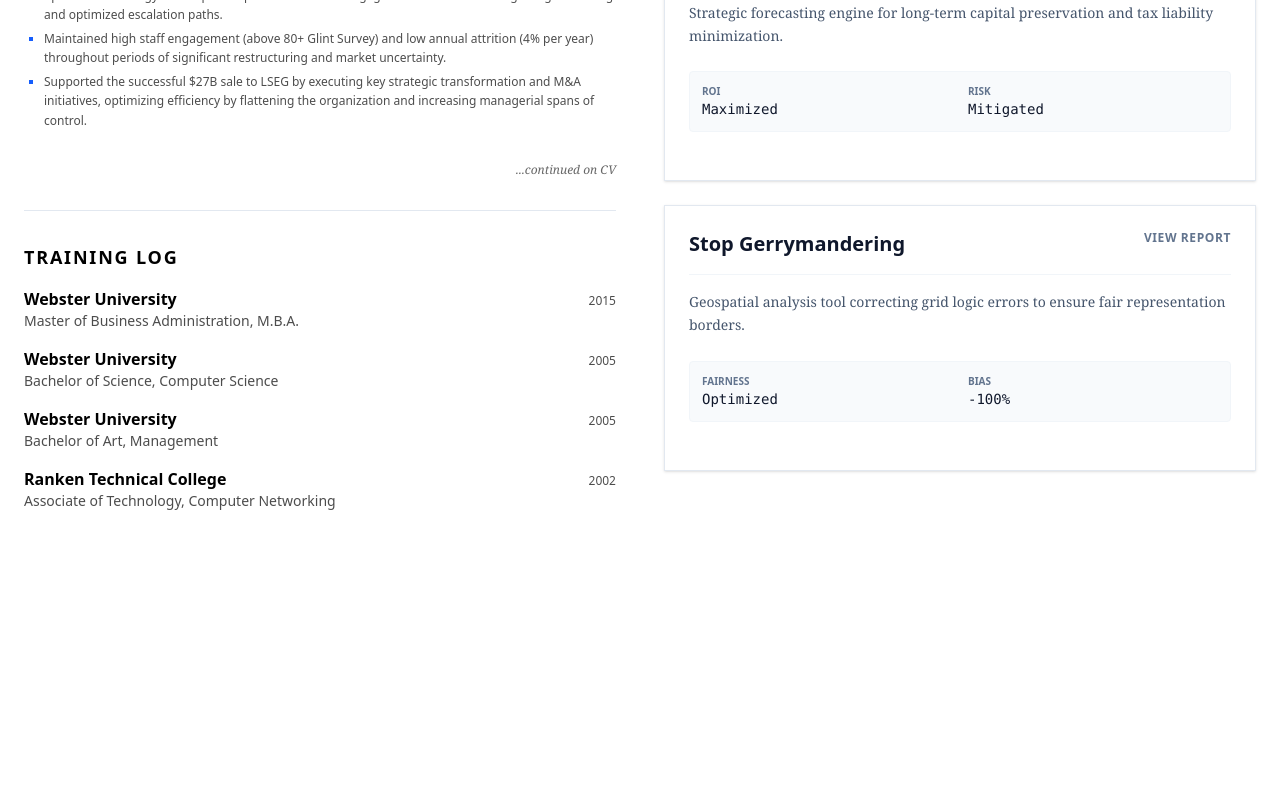
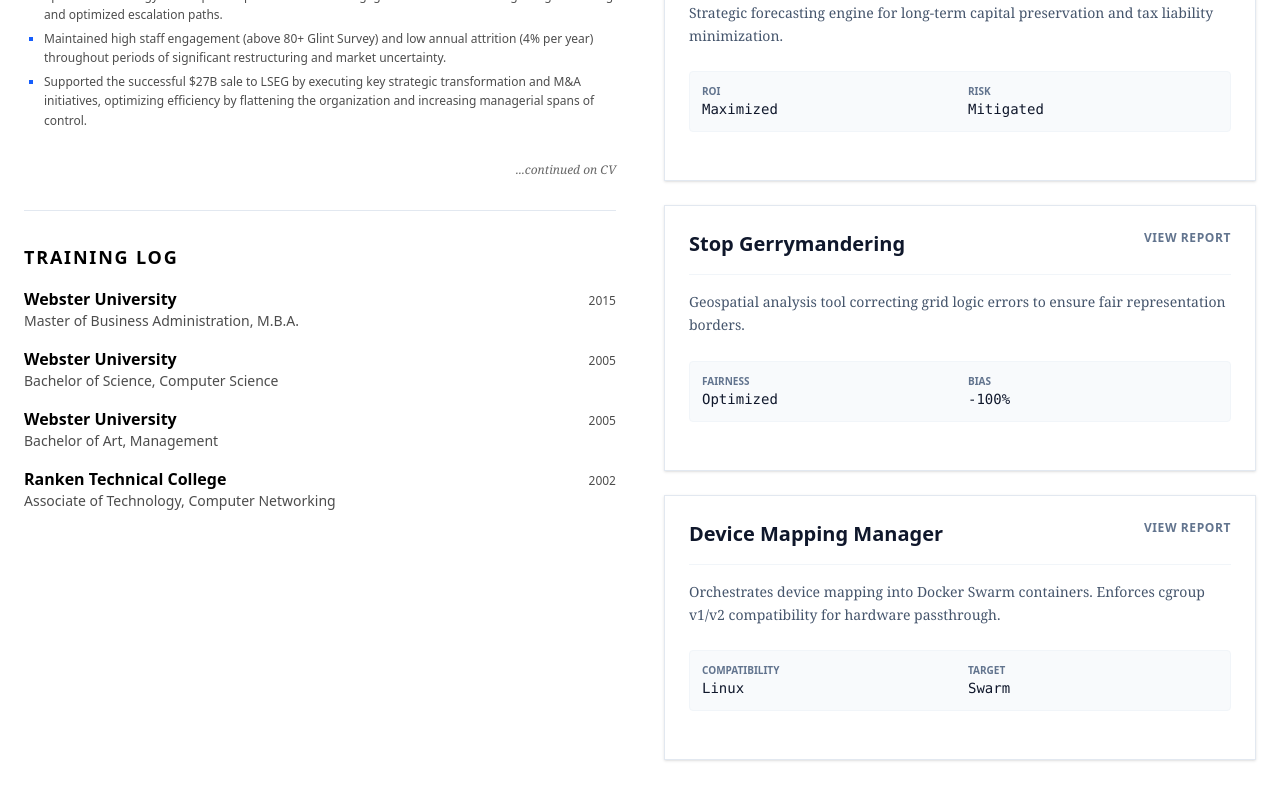
Before and after one commit to mels0n/aboutme, a Next.js app: page / in a window 1280 px wide. Shown: the part 2023-2823 px from the top of the page. Before the commit the page ends 2662 px from the top, so only its background shows below. Built offline with nearby package versions, Linux system fonts and the light colour scheme; no server answers.

Commit message:
feat: add device mapping manager project card

```diff
--- a/src/app/page.tsx
+++ b/src/app/page.tsx
@@ -94,6 +94,17 @@ const projects: ProjectData[] = [
         typeLine: "Artifact Land",
         flavorText: "Draw the lines before they draw you.",
         tags: ["gis", "data-viz", "civic-tech"]
+    },
+    {
+        title: "Device Mapping Manager",
+        description: "Orchestrates device mapping into Docker Swarm containers. Enforces cgroup v1/v2 compatibility for hardware passthrough.",
+        link: "github.com/mels0n/device-mapping-manager",
+        image: "/device_mapping.png",
+        kpis: [{ label: "Compatibility", value: "Linux" }, { label: "Target", value: "Swarm" }],
+        manaCost: "{1}",
+        typeLine: "Artifact Creature — Insect",
+        flavorText: "The hive mind grows specific.",
+        tags: ["docker", "swarm", "linux"]
     }
 ];
 
```
Also changed, not shown: public/device_mapping.png (added).
